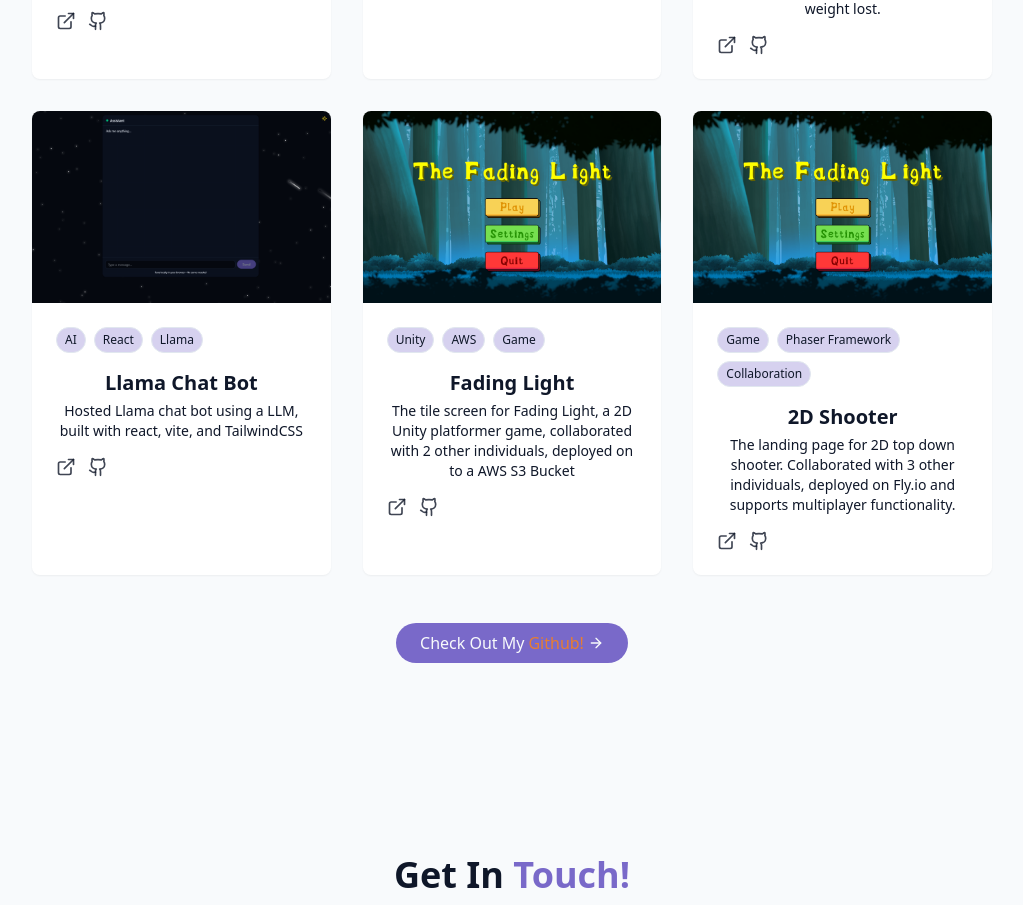
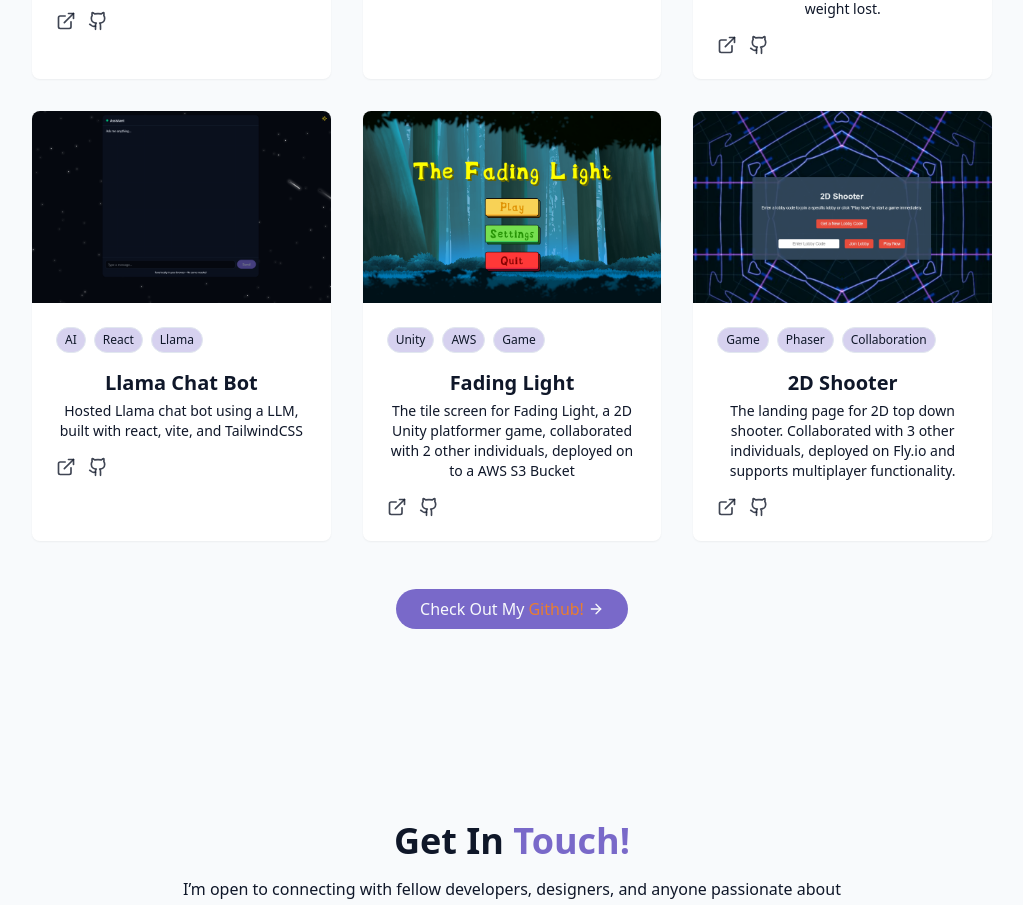
Before and after one commit to Jr3582/protfolioProject, a React (Vite) app: page / in a window 1280 px wide. Shown: the part 3741-4646 px from the top of the page, without its empty margins (128-1151 px from the left). Built offline with nearby package versions, Linux system fonts and the light colour scheme.

Commit message:
updated image for 2d Shooter

```diff
--- a/src/components/ProjectsSection.jsx
+++ b/src/components/ProjectsSection.jsx
@@ -51,8 +51,8 @@ const projects = [
         id: 6,
         title: "2D Shooter",
         description: "The landing page for 2D top down shooter. Collaborated with 3 other individuals, deployed on Fly.io and supports multiplayer functionality.",
-        image: "/projects/FadingLight.png",
-        tags: ["Game", "Phaser Framework", "Collaboration"],
+        image: "/projects/2dShooterLandingPage.png",
+        tags: ["Game", "Phaser", "Collaboration"],
         demoUrl: "https://cs375shooterproject.fly.dev/",
         githubUrl: "https://github.com/Jr3582/CS375_Project",
     }
```
